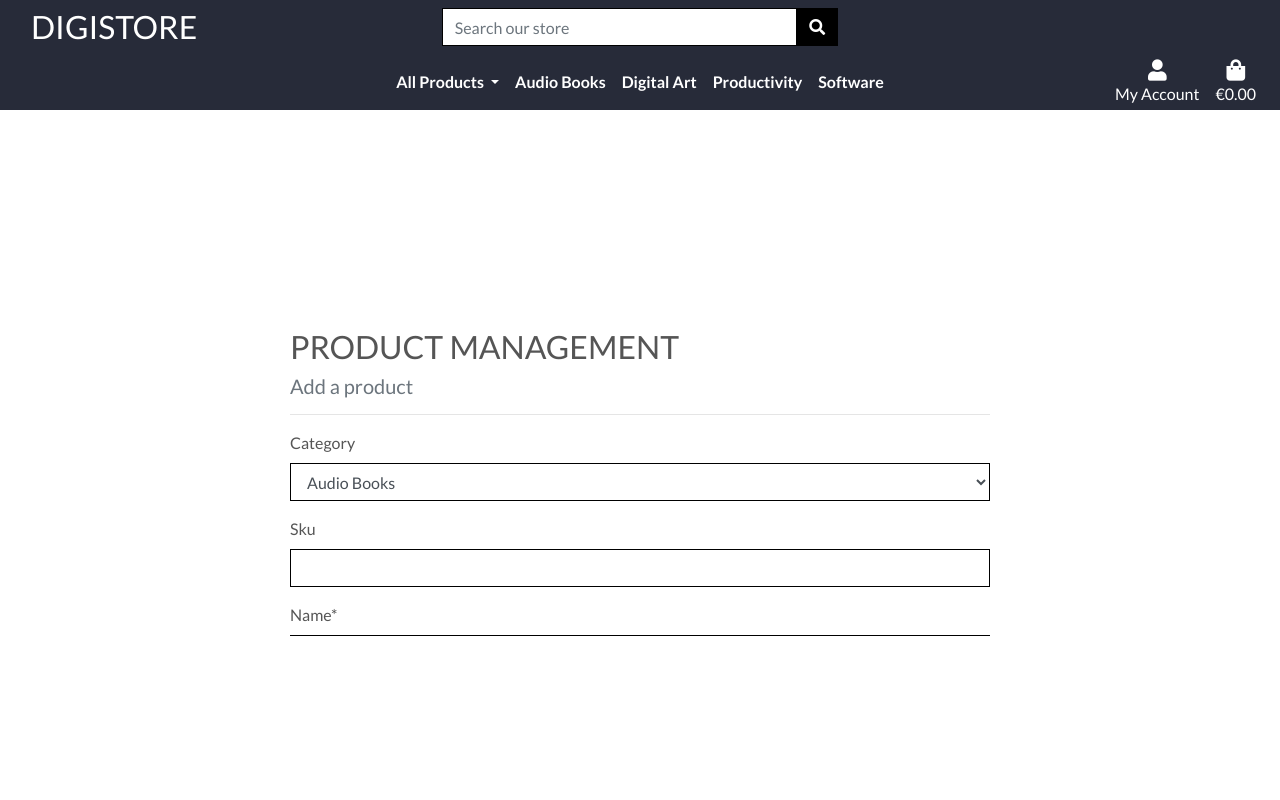
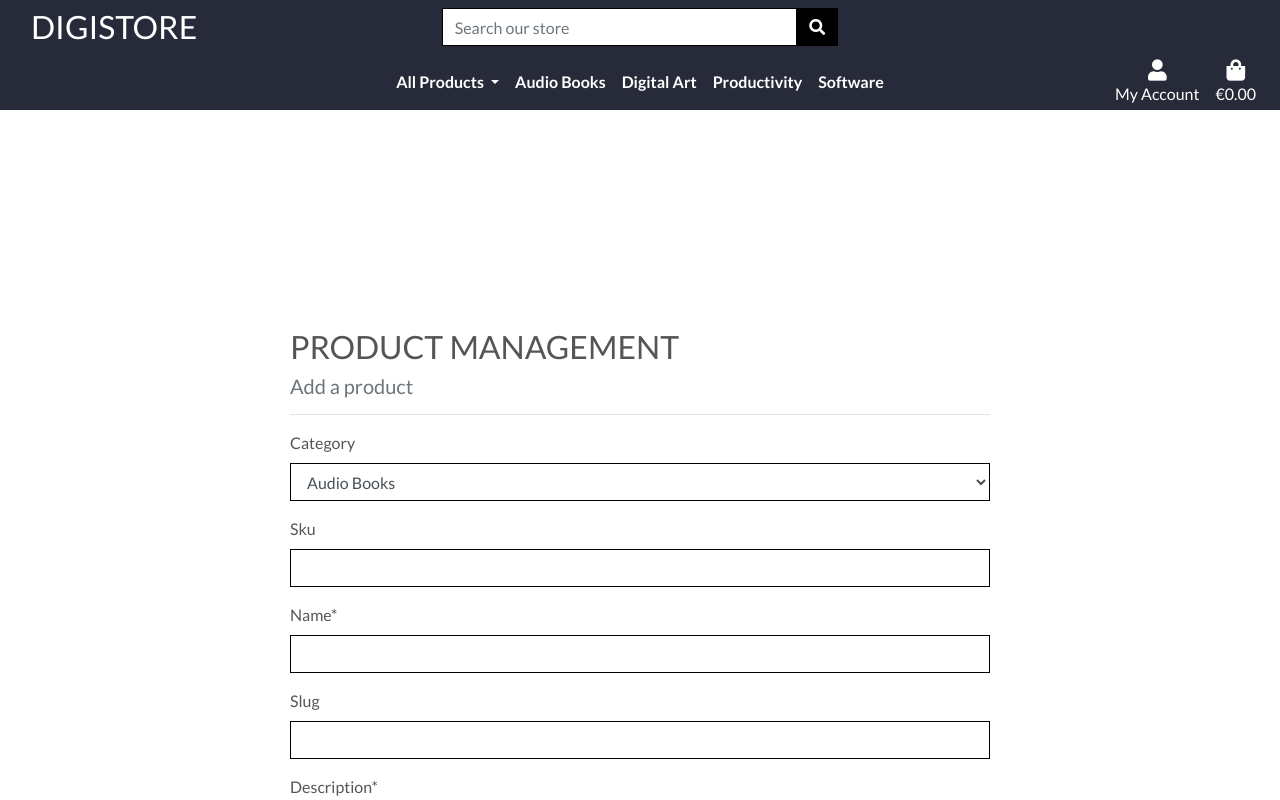
Before and after one commit to collinsevan/DigiStore-PP5, a Django app: page /products/add/ in a window 1280 px wide. Run offline with Django 3.2, Linux system fonts and the light colour scheme; the visitor is signed in with stand-in values (Sample User, id 1); data comes from the database, SQL or seed files in the repository; some libraries are stand-ins or nearby versions.

Commit message:
Fix overflow issue cutting off content

```diff
--- a/static/css/base.css
+++ b/static/css/base.css
@@ -2,7 +2,6 @@
 
 html {
   height: 100%;
-  overflow-x: hidden;
 }
 
 body {
@@ -10,7 +9,6 @@ body {
   height: calc(100vh - 164px);
   color: #555;
   font-family: "Lato", sans-serif;
-  overflow-x: hidden;
 }
 
 /* Hero background for homepage only */
```
